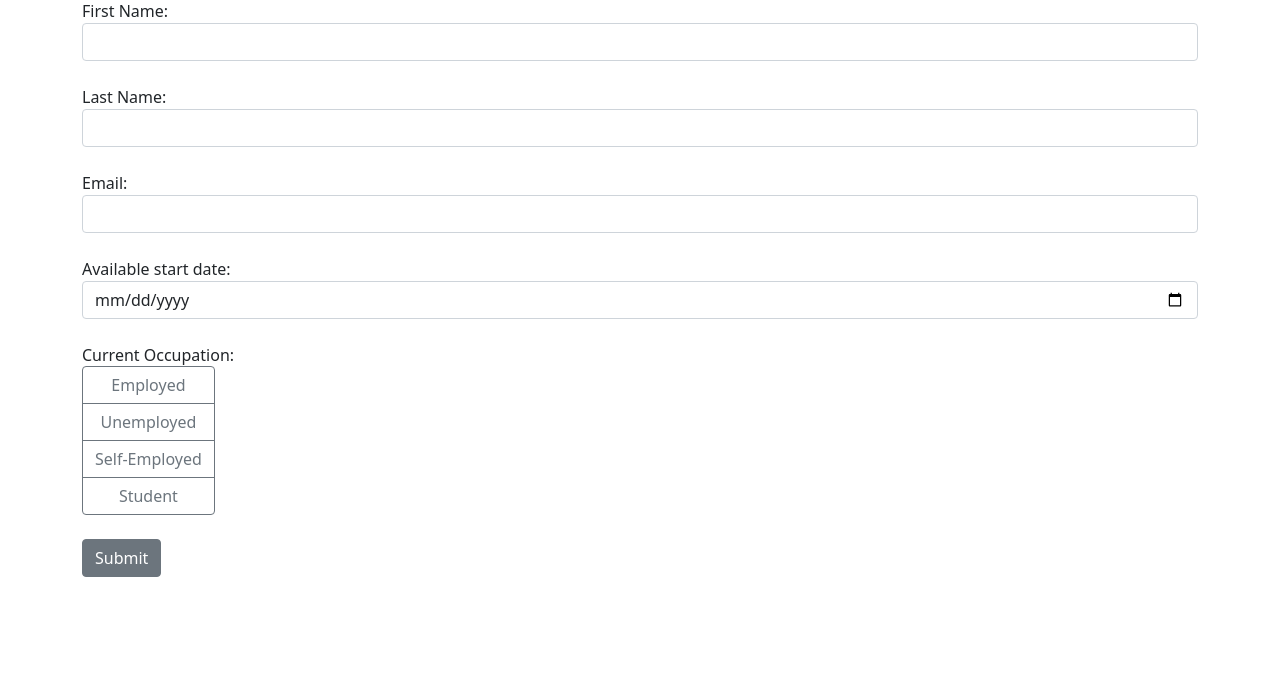
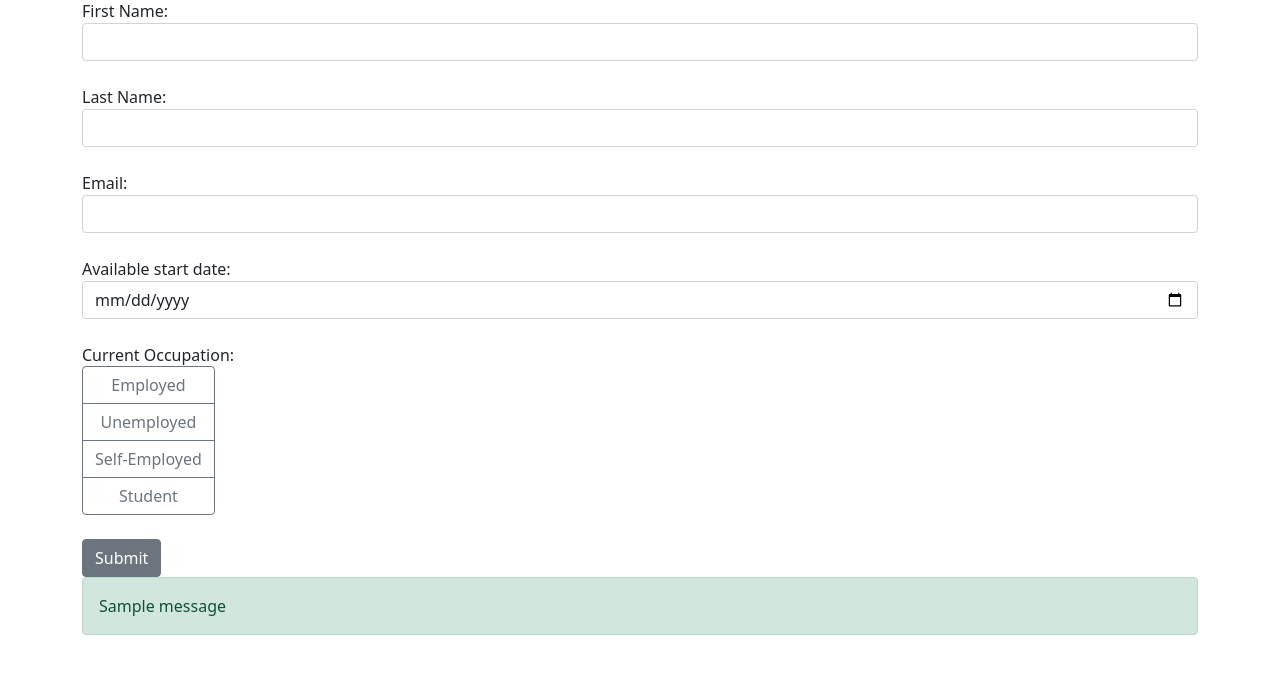
Before and after one commit to FREDYK1/flask_form, a Flask app: page / in a window 1280 px wide. Shown: the part 97-771 px from the top of the page. Run offline with Flask 3, Linux system fonts and the light colour scheme; one stand-in notice (Sample message) is shown; some libraries are stand-ins or nearby versions.

Commit message:
Add a success message when the form has been sent successfully

```diff
--- a/app.py
+++ b/app.py
@@ -1,4 +1,4 @@
-from flask import Flask, render_template, request
+from flask import Flask, render_template, request, flash
 from flask_sqlalchemy import SQLAlchemy
 from datetime import datetime
 
@@ -31,6 +31,8 @@ def index():
         db.session.add(data)
         db.session.commit()
 
+        flash(f"{first_name}, your form has been submitted successfully", "success")
+
     return render_template('index.html')
 
 
--- a/templates/index.html
+++ b/templates/index.html
@@ -48,6 +48,15 @@
               </div>
           </div>
           <button class="btn btn-secondary mt-4" type="submit">Submit</button>
+          {% with messages = get_flashed_messages() %}
+          {% if messages %}
+          <div class="alert alert-success">
+            {% for message in messages %}
+            {{ message }}
+            {% endfor %}
+          </div>
+          {% endif %}
+          {% endwith %}
         </form>
       </div>
     </div>
```
Also changed, not shown: instance/application_form.db.
